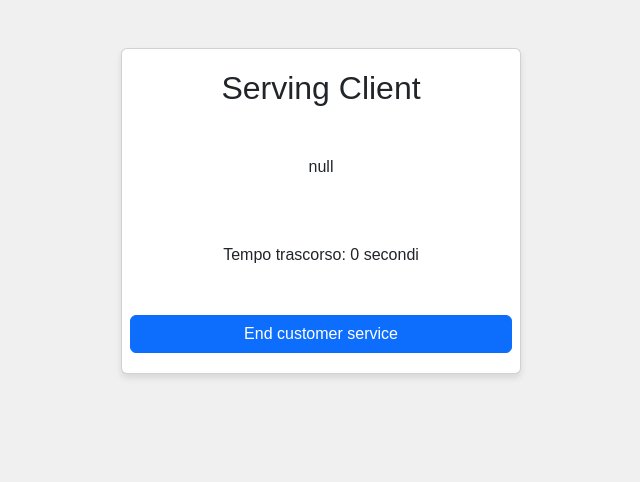
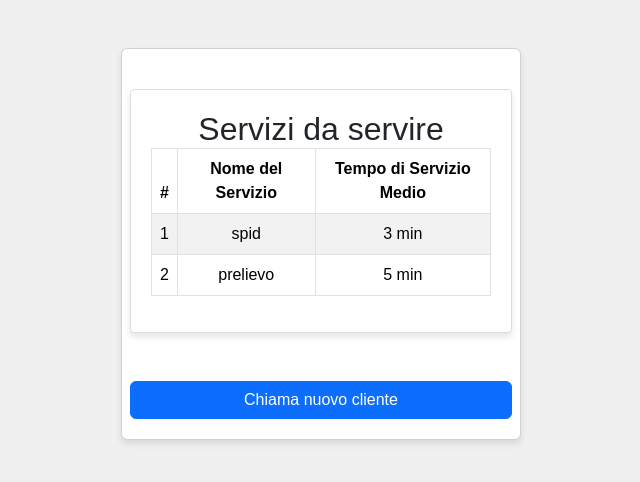
Before and after one commit to demoa00/se2023-11-OfficeQueueManager, a React (Vite) app in the folder client/: page /serveClient in a window 1280 px wide. Shown: the top 482 px of the page, without its empty margins (319-959 px from the left). Built offline with nearby package versions, Linux system fonts and the light colour scheme.

Commit message:
css style for serve next client UI

```diff
--- a/client/src/screens/ServeNextClient.jsx
+++ b/client/src/screens/ServeNextClient.jsx
@@ -1,17 +1,28 @@
 import React, { useEffect, useState } from 'react'
-import { Button, Col, Container, Row } from 'react-bootstrap'
+import {Button, Col, Container, Row, Table} from 'react-bootstrap'
 import '../style/serveNextClient.css'
 
 function ServeNextClient() {
     const [nuovoCliente, setNuovoCliente] = useState(null);
-    const [servizioInCorso, setServizioInCorso] = useState(true);
-    const [tempoInizioServizio, setTempoInizioServizio] = useState(null);
+    const [servizioInCorso, setServizioInCorso] = useState(false);
     const [tempoFineServizio, setTempoFineServizio] = useState(null);
     const [tempoTrascorso, setTempoTrascorso] = useState(0);
     const [intervalloTempo, setIntervalloTempo] = useState(null);
 
     const chiamaNuovoCliente = async () => {
-        try {
+        setTimeout(()=>{
+            setNuovoCliente({id:"1", serviceId:"1", service:"SPID"})
+            setServizioInCorso(true);
+            const tempoInizioServizio = new Date()
+
+            const intervalId = setInterval(() => {
+                const tempoCorrente = new Date();
+
+                const tempoTrascorso = tempoCorrente - tempoInizioServizio;
+                setTempoTrascorso(tempoTrascorso);
+            }, 1000); // Ogni secondo
+            setIntervalloTempo(intervalId);
+            /*try {
                 // Chiamata all'API per ottenere i dati del nuovo cliente
                 const response = await fetch('URL_DEL_TUO_ENDPOINT_API');
                 if (!response.ok) {
@@ -21,7 +32,8 @@ function ServeNextClient() {
                 const data = await response.json();
 
                 // Imposta i dati del nuovo cliente nello stato
-            setNuovoCliente(data);
+                setNuovoCliente(data)
+
                 setServizioInCorso(true);
                 setTempoInizioServizio(new Date());
                 const intervalId = setInterval(() => {
@@ -36,9 +48,14 @@ function ServeNextClient() {
                 console.error(error);
                 // Gestire gli errori in modo appropriato, ad esempio, mostrando un messaggio all'utente
             }
+
+             */
+        },5)
+
     };
 
     const terminaServizioCliente = async () => {
+        setTimeout(()=>{
             setServizioInCorso(false);
             setTempoFineServizio(new Date());
             clearInterval(intervalloTempo);
@@ -52,6 +69,8 @@ function ServeNextClient() {
                 // Invia il tempoDiServizio al tuo sistema di gestione del database
                 inviaTempoDiServizioAlDatabase(tempoDiServizio);
             }
+        },5)
+
     };
 
     return (
@@ -63,7 +82,14 @@ function ServeNextClient() {
                             <h2>Serving Client</h2>
                         </Row>
                         <Row className='mb-5'>
-                           <p>{JSON.stringify(nuovoCliente, null, 2)}</p>
+                            <Col>
+                                <p>Client id: {JSON.parse(JSON.stringify(nuovoCliente)).id}</p>
+
+                            </Col>
+                            <Col>
+                                <p>Service: {JSON.parse(JSON.stringify(nuovoCliente)).service}</p>
+
+                            </Col>
                         </Row>
                         <Row className='mb-5'>
                             <div className="tempo-trascorso">
@@ -94,9 +120,9 @@ function ServeNextClient() {
 }
 
 function ServiziDaServire() {
-    const [servizi, setServizi] = useState([]);
+   // const [servizi, setServizi] = useState([]);
 
-    useEffect(() => {
+    /*useEffect(() => {
         // Esegui la chiamata API per ottenere i servizi da servire
         fetch('URL_DEL_TUO_ENDPOINT_API')
             .then((response) => response.json())
@@ -108,11 +134,14 @@ function ServiziDaServire() {
             });
     }, []);
 
+
+    setServizi([{id:1, nome:"spid", averageServiceTime:"3"},{id:2, nome:"prelievo", averageServiceTime:"5"}])
+
+     */
+    const servizi = [{id:1, nome:"spid", averageServiceTime:"3"},{id:2, nome:"prelievo", averageServiceTime:"5"}]
+
     return (
-        <Col xs={12} className="servizi-container">
-            <Row className='mb-5'>
-                <h2>Servizi da servire</h2>
-            </Row>
+        <Col xs={12}>
             <Row>
                 {servizi.length > 0 ? (
                     <div className="servizi-container">
@@ -129,8 +158,8 @@ function ServiziDaServire() {
                             {servizi.map((servizio, index) => (
                                 <tr key={index}>
                                     <td>{index + 1}</td>
-                                    <td>{servizio.nomeServizio}</td>
-                                    <td>{servizio.tempoServizioMedio} min</td>
+                                    <td>{JSON.parse(JSON.stringify(servizio)).nome}</td>
+                                    <td>{JSON.parse(JSON.stringify(servizio)).averageServiceTime} min</td>
                                 </tr>
                             ))}
                             </tbody>
```
Lines whose indentation alone changed are shown as unchanged.
